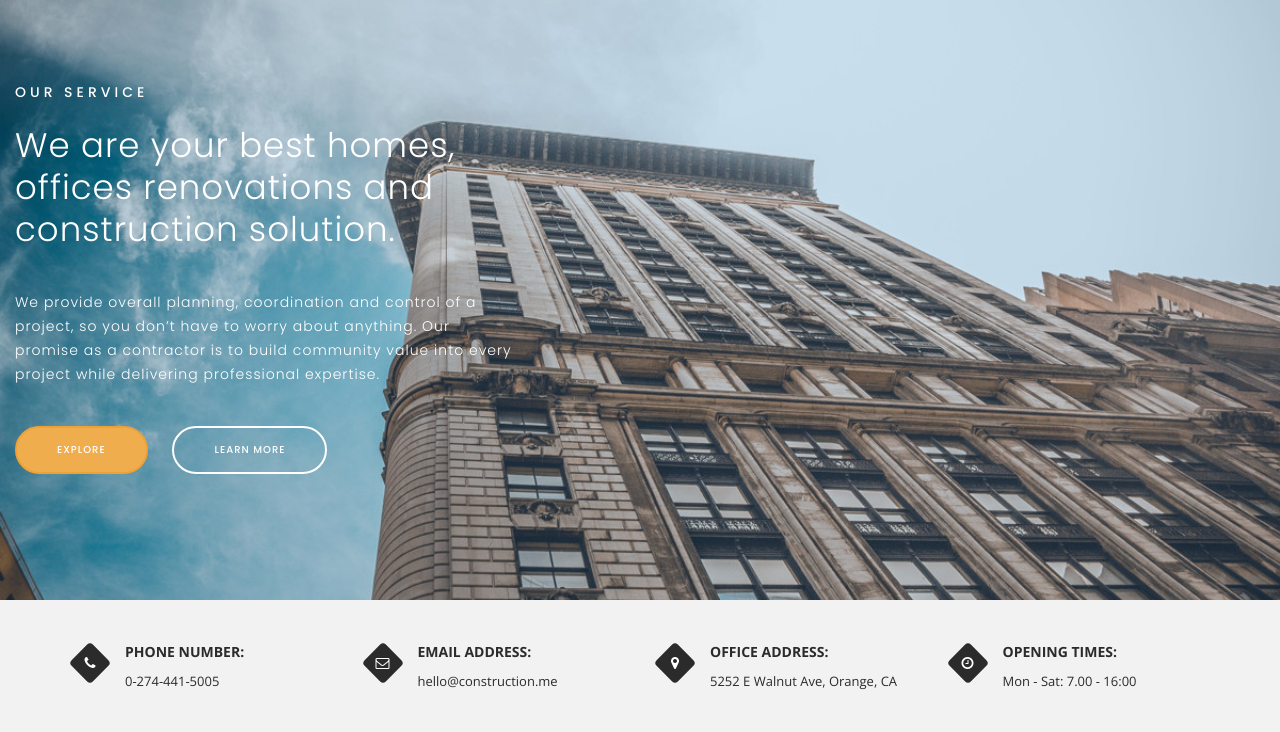
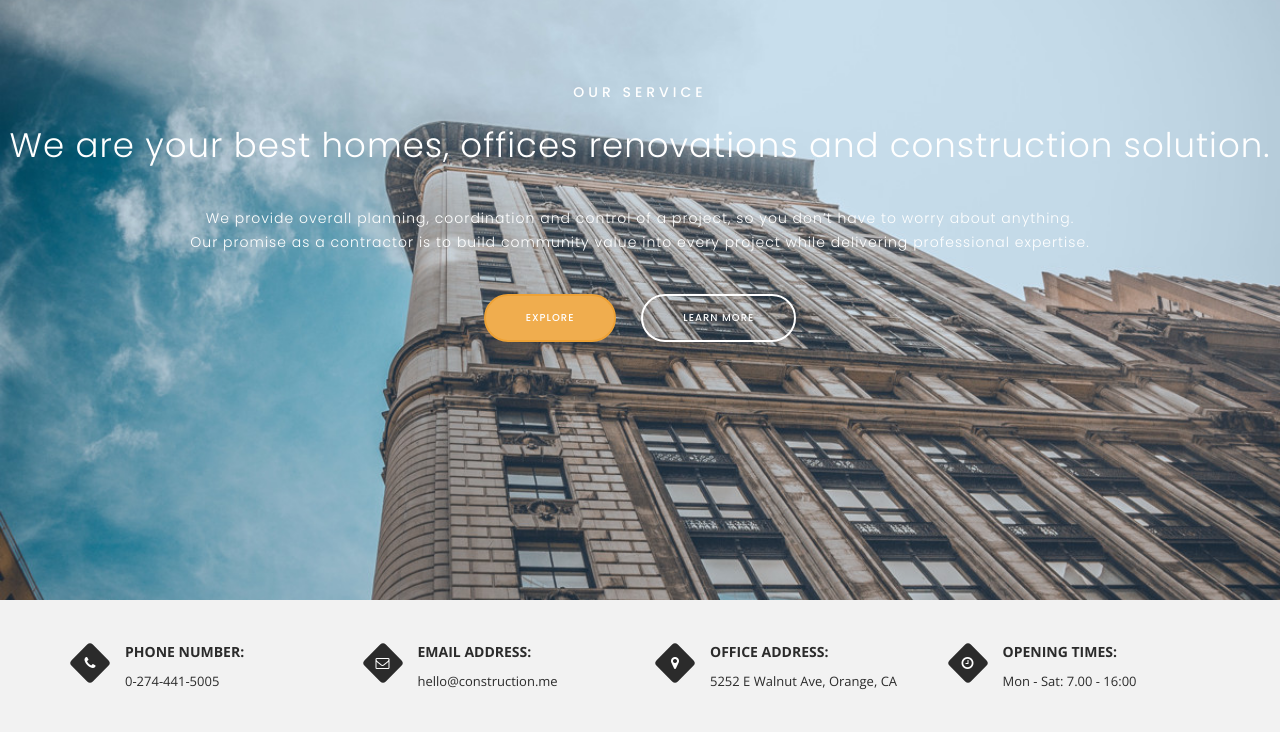
Before and after one commit to Blazeking300/Constuction_flask, a Flask app: page / in a window 1280 px wide. Shown: the part 100-832 px from the top of the page. Run offline with Flask 3, Linux system fonts and the light colour scheme; some libraries are stand-ins or nearby versions.

Commit message:
centered home banner

```diff
--- a/templates/index.html
+++ b/templates/index.html
@@ -5,11 +5,11 @@
 {% block header_extension %}
 <div class="container home-body">
     <div class="row ml-5">
-      <div class="col-sm-5">
-        <div class="header-caption">
+      <div class="">
+        <div class="header-caption text-center">
           <span class="caption-subtitle">Our Service</span>
           <h2 class="caption-title">We are your best homes, offices renovations and construction solution.</h2>
-          <p>We provide overall planning, coordination and control of a project, so you don’t have to worry about anything. Our promise as a contractor is to build community value into every project while delivering professional expertise.</p>
+          <p>We provide overall planning, coordination and control of a project, so you don’t have to worry about anything.<br/> Our promise as a contractor is to build community value into every project while delivering professional expertise.</p>
           <div class="header-action-button">
             <a class="btn btn-warning btn-md" href="{{url_for('project')}}">Explore</a>
             <a class="btn btn-default btn-bordered  btn-md" href="{{url_for('about')}}">Learn more</a>
```
